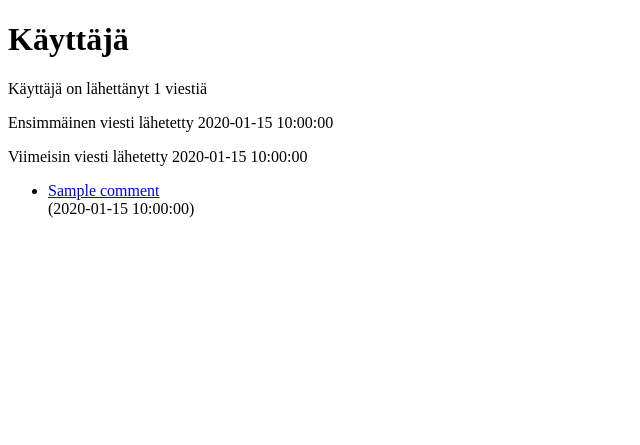
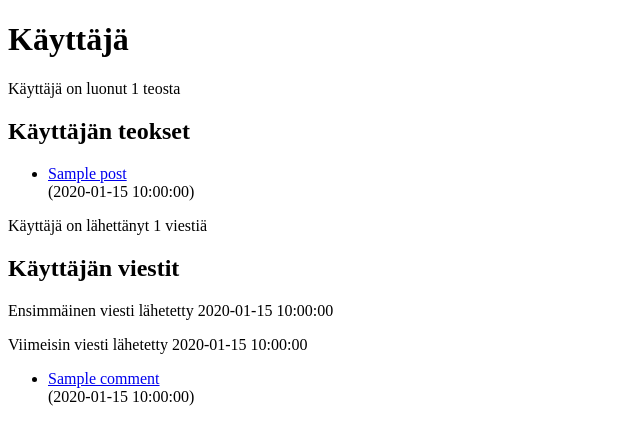
Before and after one commit to Feycry/pixel-art-site, a Flask app: template templates/user.html in a window 1280 px wide. Shown: the top 445 px of the page, without its empty margins (0-640 px from the left). Run offline with Flask 3, Linux system fonts and the light colour scheme; the template is opened without the code that fills it: most values are stand-ins (such as "Sample title", 1, 10 or a date in 2020).

Commit message:
List posts on user page

```diff
--- a/app.py
+++ b/app.py
@@ -190,4 +190,5 @@
     if not user:
         abort(404)
     comments = users.get_comments(user_id)
-    return render_template("user.html", user=user, comments=comments)
+    posts = forum.get_user_posts(user_id)  # Add this line to fetch user's posts
+    return render_template("user.html", user=user, comments=comments, posts=posts)  # Pass posts to the template
--- a/forum.py
+++ b/forum.py
@@ -13,6 +13,10 @@
     sql = "SELECT id, title, image_data, user_id FROM posts WHERE id = ?"
     result = db.query(sql, [post_id])
     return result[0] if result else None
+
+def get_user_posts(user_id):
+    sql = "SELECT id, title, created_at FROM posts WHERE user_id = ? AND state = 1 ORDER BY created_at DESC"
+    return db.query(sql, [user_id])
 
 def get_comments(post_id):
     sql = """SELECT c.id, c.content, c.sent_at, c.user_id, u.username
--- a/templates/user.html
+++ b/templates/user.html
@@ -4,18 +4,34 @@
 <h1>Käyttäjä {{ user.username }}</h1>
 
 <p>
+  Käyttäjä on luonut {{ posts | count }} teosta
+</p>
+
+{% if posts %}
+<h2>Käyttäjän teokset</h2>
+<ul>
+  {% for post in posts %}
+    <li>
+      <a href="/post/{{ post.id }}">{{ post.title }}</a>
+      <br />
+      ({{ post.created_at }})
+    </li>
+  {% endfor %}
+</ul>
+{% endif %}
+
+<p>
   Käyttäjä on lähettänyt {{ comments | count }} viestiä
 </p>
 
 {% if comments %}
+<h2>Käyttäjän viestit</h2>
 <p>
   Ensimmäinen viesti lähetetty {{ comments[-1].sent_at }}
 </p>
 <p>
   Viimeisin viesti lähetetty {{ comments[0].sent_at }}
 </p>
-{% endif %}
-
 <ul>
   {% for comment in comments %}
     <li>
@@ -26,6 +42,7 @@
       ({{ comment.sent_at }})
     </li>
   {% endfor %}
-  </ul>
+</ul>
+{% endif %}
 
 </html>
```
